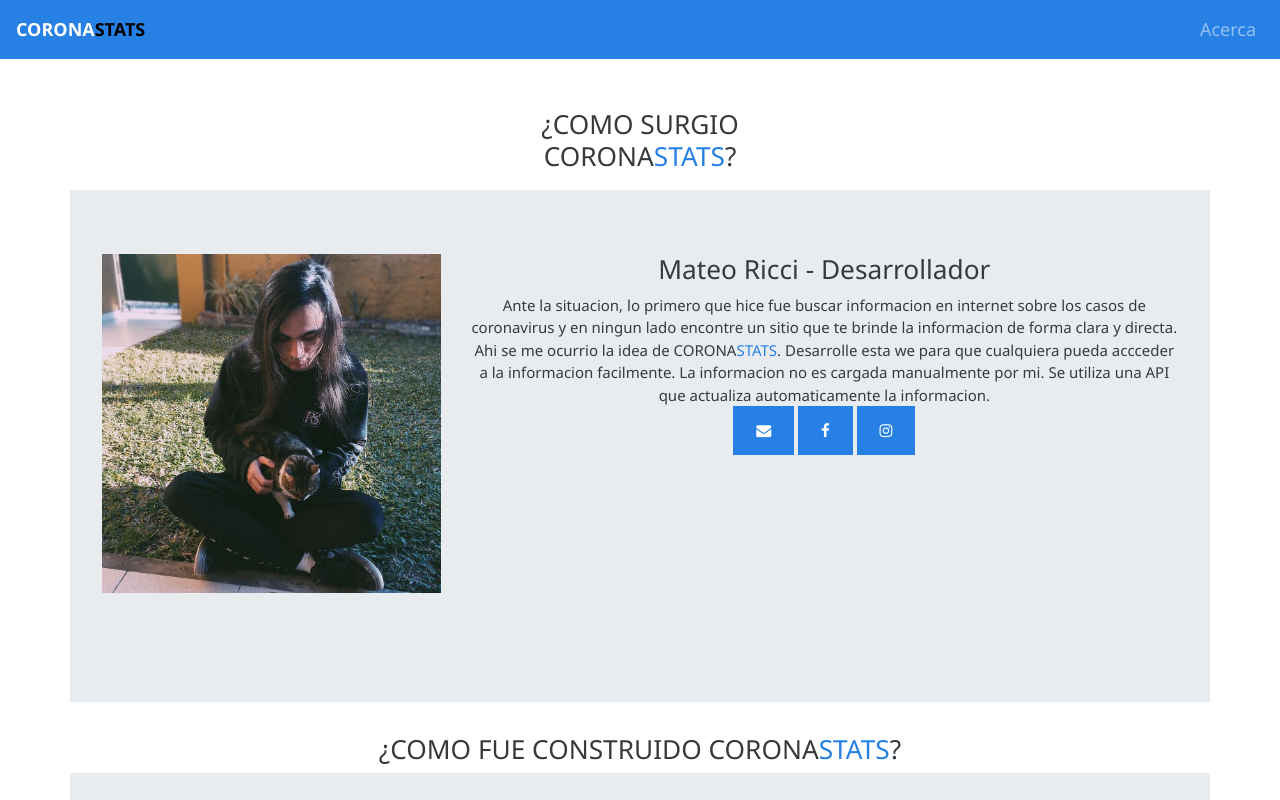
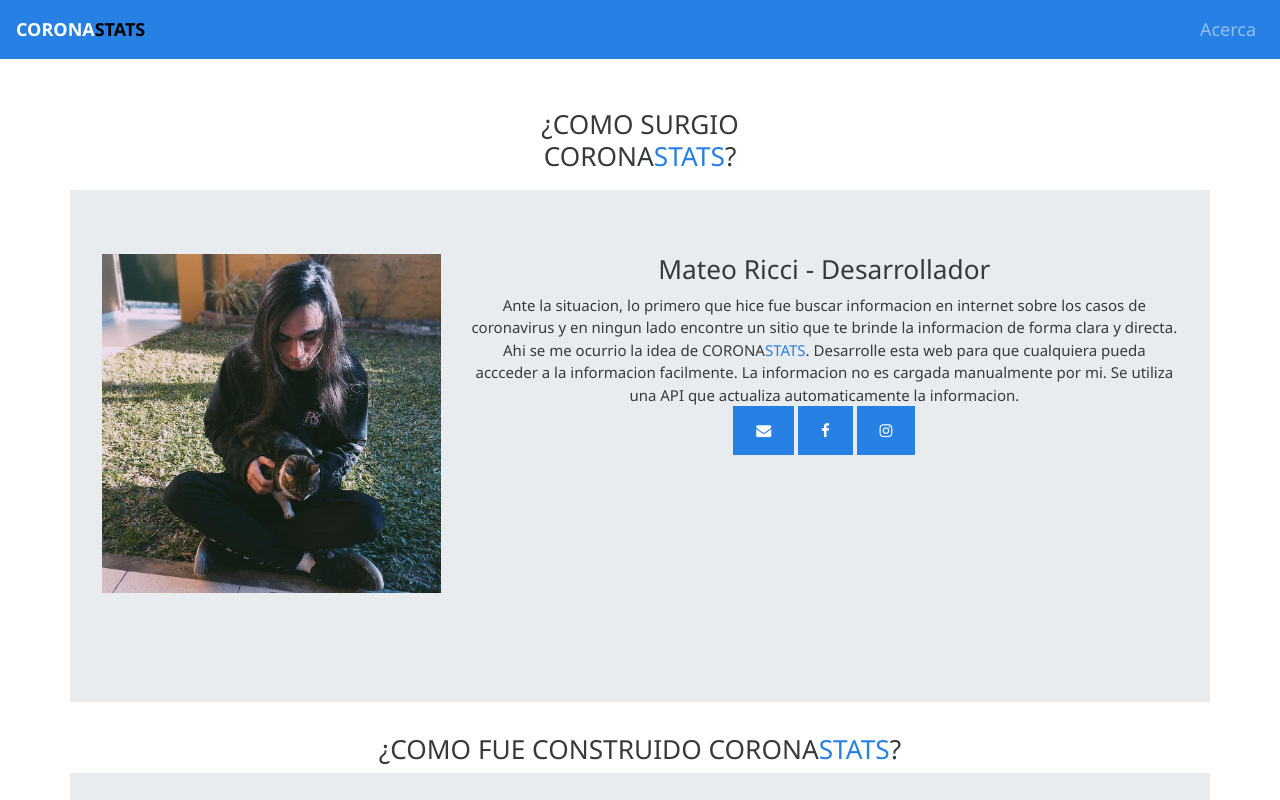
Before and after one commit to riccicoding/coronastats, a plain HTML site: page acerca.html in a window 1280 px wide. Shown: the top 800 px of the page. Drawn offline with nearby package versions, Linux system fonts and the light colour scheme.

Commit message:
Update acerca.html

```diff
--- a/acerca.html
+++ b/acerca.html
@@ -46,7 +46,7 @@
           <h3 class="text-center">Mateo Ricci - Desarrollador </h3>
           <p class="text-center">Ante la situacion, lo primero que hice fue buscar informacion en internet sobre los casos de coronavirus y
               en ningun lado encontre un sitio que te brinde la informacion de forma clara y directa. Ahi se me ocurrio la idea de CORONA<span style="color:#2780E3">STATS</span>.
-              Desarrolle esta we para que cualquiera pueda accceder a la informacion facilmente.
+              Desarrolle esta web para que cualquiera pueda accceder a la informacion facilmente.
               La informacion no es cargada manualmente por mi. Se utiliza una API que actualiza automaticamente la informacion.
               <br>
               <a href="mailto:mateoricci18@gmail.com" class="btn btn-primary"><i class="fa fa-envelope" style="padding: 10px; margin:10auto; "></i></a>
```
